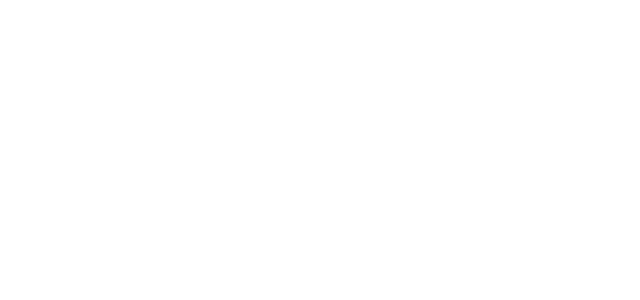
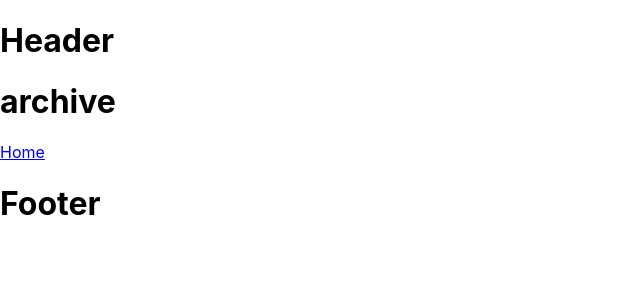
Before and after one commit to joanarijo/utm-link-shortner, a React (Create React App) app in the folder client/: page /archive in a window 1280 px wide. Shown: the top 300 px of the page, without its empty margins (0-640 px from the left). Built offline with nearby package versions, Linux system fonts and the light colour scheme.

Commit message:
routes and components structure

```diff
--- a/client/package.json
+++ b/client/package.json
@@ -9,6 +9,7 @@
     "axios": "^0.21.0",
     "react": "^17.0.1",
     "react-dom": "^17.0.1",
+    "react-router-dom": "^5.2.0",
     "react-scripts": "4.0.1",
     "validator": "^13.1.17",
     "web-vitals": "^0.2.4"
--- a/client/src/App.js
+++ b/client/src/App.js
@@ -1,12 +1,22 @@
-import logo from './logo.svg';
+import React from 'react';
 import './App.css';
+import { BrowserRouter as Router, Route, Switch } from 'react-router-dom';
+import Header from './components/Header/component';
+import Home from './components/Home/component';
+import Archive from './components/Archive/component';
+import Footer from './components/Footer/component';
 
-function App() {
-  return (
-    <div className="App">
-
-    </div>
-  );
-}
+const App = () => (
+  <div>
+    <Header />
+    <Router>
+        <Switch>
+          <Route path="/" exact component={Home}/>
+          <Route path="/archive" component={Archive}/>
+        </Switch>
+    </Router>
+    <Footer />
+  </div>
+);
 
 export default App;
--- /dev/null
+++ b/client/src/components/Archive/component.js
@@ -0,0 +1,14 @@
+
+import { Link } from "react-router-dom";
+
+const Archive = () => {
+
+    return (
+        <div>
+           <h1>archive</h1>
+           <Link to="/">Home</Link>
+        </div>
+     );
+}
+
+export default Archive;
--- /dev/null
+++ b/client/src/components/Footer/component.js
@@ -0,0 +1,11 @@
+
+const Footer = () => {
+
+    return (
+        <div>
+           <h1>Footer</h1>
+        </div>
+     );
+}
+
+export default Footer;
--- /dev/null
+++ b/client/src/components/Header/component.js
@@ -0,0 +1,11 @@
+
+const Header = () => {
+
+    return (
+        <div>
+           <h1>Header</h1>
+        </div>
+     );
+}
+
+export default Header;
--- /dev/null
+++ b/client/src/components/Home/Sidebar.js
@@ -0,0 +1,17 @@
+import React from 'react';
+import { Link } from "react-router-dom";
+
+
+const Sidebar = () => {
+
+    return (
+
+        <div>
+            <h1>sidebar</h1>
+              <Link to="/archive">Archive</Link>
+        </div>
+
+     );
+}
+
+export default Sidebar;
--- /dev/null
+++ b/client/src/components/Home/component.js
@@ -0,0 +1,13 @@
+import Sidebar from './Sidebar';
+
+const Home = () => {
+
+    return (
+        <div>
+           <h1>home</h1>
+           <Sidebar />
+        </div>
+     );
+}
+
+export default Home;
```
Also changed, not shown: 2 other files (tests, documents, lock files or other folders).
